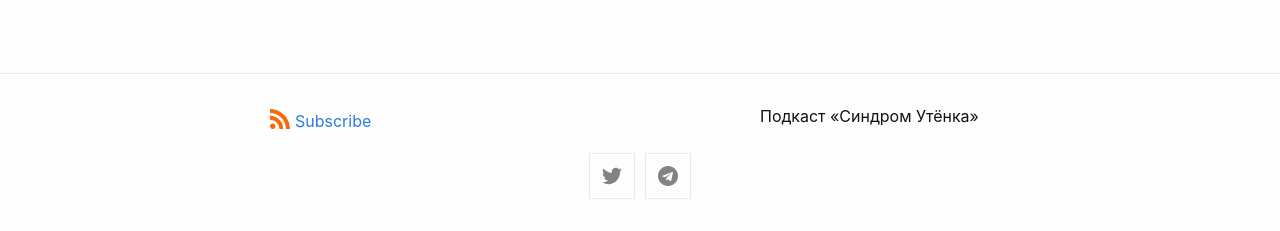
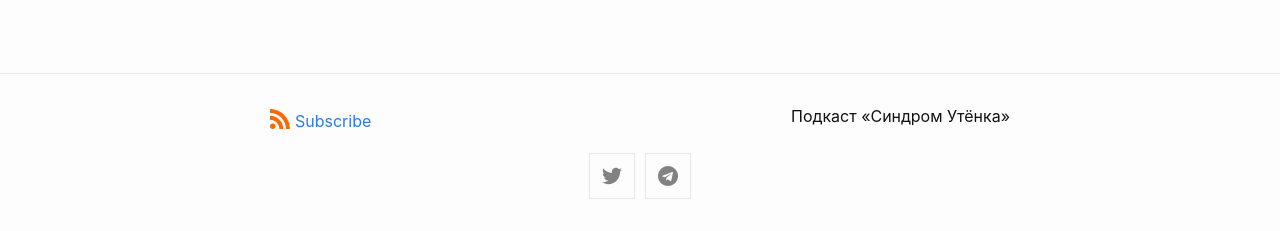
Before and after one commit to ducksyndrome/ducksyndrome.github.io, a Jekyll site: the page built from index.md, in a window 1280 px wide. Shown: the part 666-897 px from the top of the page. Built offline with Jekyll 4.4.1, drawn with Linux system fonts in a browser that asks for light colours.

Commit message:
Update footer.html

```diff
--- a/_includes/footer.html
+++ b/_includes/footer.html
@@ -13,7 +13,7 @@
           </a>
         </p>
       </div>
-      <div style="width:250px;">
+      <div>
         <p>Подкаст «Синдром Утёнка»</p>
       </div>
     </div>
```
